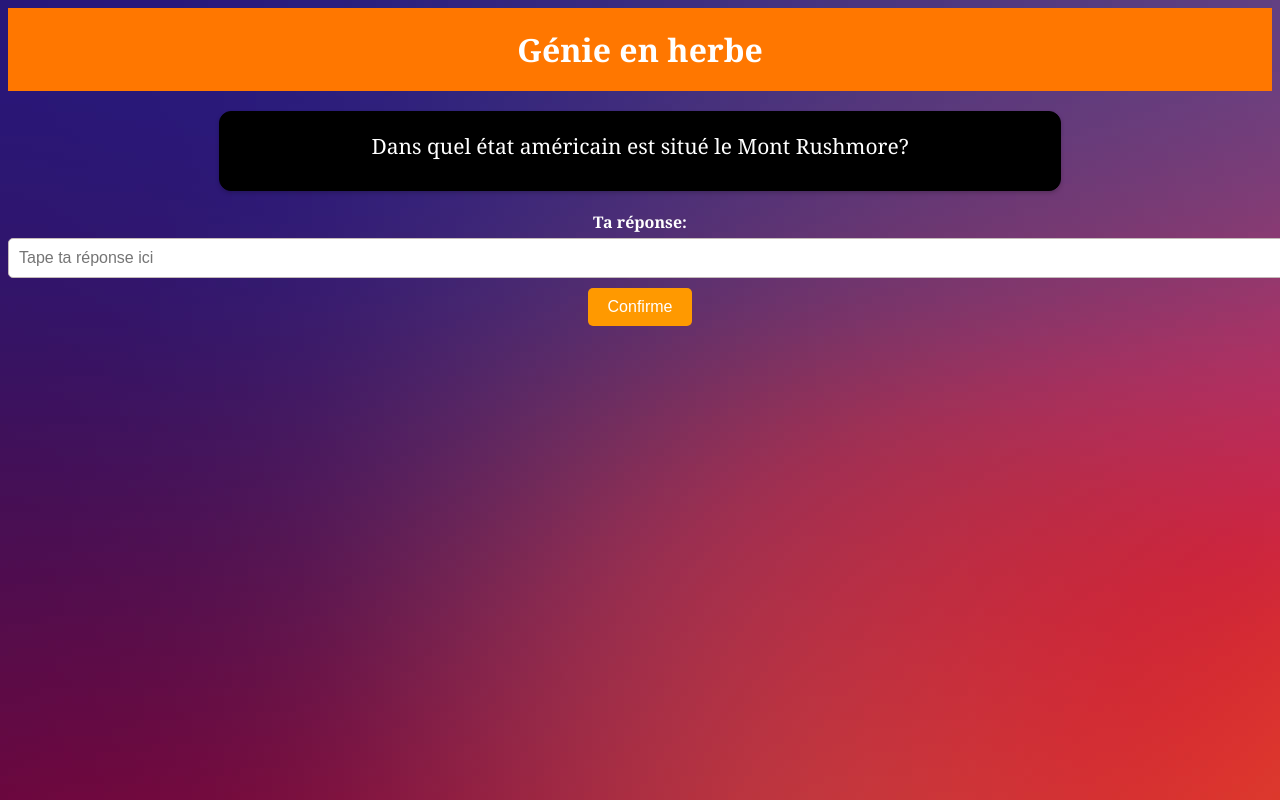
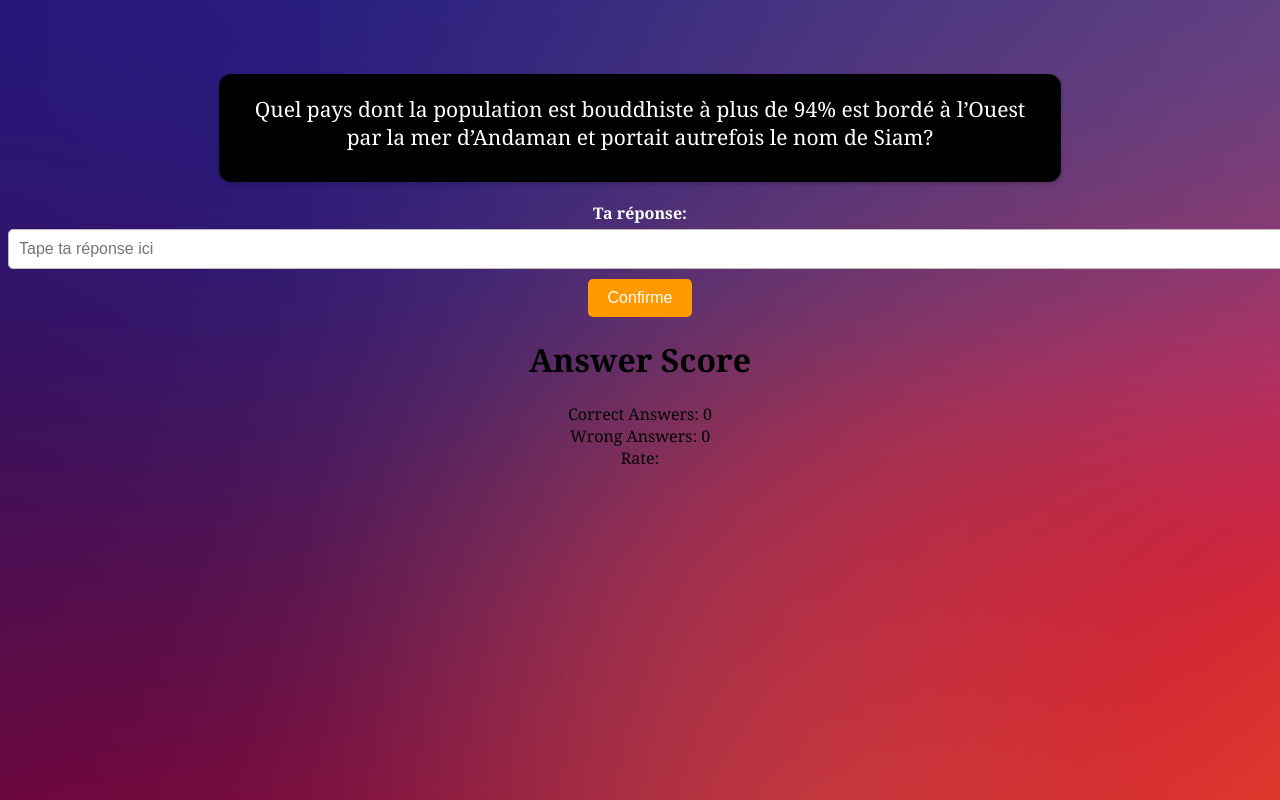
Before and after one commit to phil3838/GEH-training, an Angular app: page / in a window 1280 px wide. Built offline with nearby package versions, Linux system fonts and the light colour scheme.

Commit message:
Score ajouté et rate ajouté

```diff
--- a/src/app/app.component.html
+++ b/src/app/app.component.html
@@ -4,8 +4,7 @@
     <title>Génie en Herbe</title>
 </head>
 <body>
-    <h1>Génie en herbe</h1>
-
+    <br><br><br>
     <div id="question-container">
         <p id="question">{{ questionText }}</p>
     </div>
@@ -23,6 +22,14 @@
         <div *ngIf="!isCorrect" class="feedback wrong-feedback"> {{ previousQuestion }}  <br> Ta réponse: {{ previousUserAnswer }} <br> {{ previousAnswer }}</div>
     </div>
 
+    <div class="score">
+        <h1 id="scoreTitle">Answer Score</h1>
+        <p>Correct Answers: <span id="goodScore"> {{ correctAnswerCtn }}</span></p>
+        <p>Wrong Answers: <span id="wrongScore"> {{ wrongAnswerCtn }}</span></p>
+        <p>Rate: <span id="wrongScore"> {{ rateCorrectAnswer }}</span></p>
+
+
+    </div>
 
 </body>
 </html>
--- a/src/app/app.component.scss
+++ b/src/app/app.component.scss
@@ -1,5 +1,6 @@
 /* Reset some default browser styles */
-body, h1, p {
+body,
+p {
     margin: 0;
     padding: 0;
 }
@@ -10,7 +11,7 @@ body {
     text-align: center;
 }
 
-h1 {
+.mainTitle{
     background-color: #ff7700;
     color: #fff;
     padding: 20px;
@@ -68,15 +69,22 @@ button {
     font-weight: bold;
     margin-top: 20px;
 }
-.correct-feedback{
+
+.correct-feedback {
     background-color: #4CAF50;
     color: white;
 }
-.wrong-feedback{
+
+.wrong-feedback {
     background-color: #f5220e;
     color: white;
 }
+
 /* Add hover effect to button */
 button:hover {
     background-color: #ff8c00;
 }
+
+.scoreTitle {
+    color: #333;
+}
--- a/src/app/app.component.ts
+++ b/src/app/app.component.ts
@@ -18,6 +18,9 @@ export class AppComponent implements OnInit {
   previousAnswer: string | undefined;
   previousUserAnswer: string | undefined;
   isInputDisabled=false;
+  correctAnswerCtn=0;
+  wrongAnswerCtn=0
+  rateCorrectAnswer: string | undefined;
 
   constructor(private quizService: QuizService) { }
 
@@ -31,7 +34,7 @@ export class AppComponent implements OnInit {
       });
 
       // Shuffle the quiz data
-      //this.quizData=this.quizService.shuffleMap(this.quizData);
+      this.quizData=this.quizService.shuffleMap(this.quizData);
 
       // Display the first question
       this.displayQuestion();
@@ -39,15 +42,24 @@ export class AppComponent implements OnInit {
   }
 
   displayQuestion() {
-    if (this.currentIndex < this.quizData.size-1) {
+    if (this.currentIndex < this.quizData.size) {
       this.questionText = Array.from(this.quizData.keys())[this.currentIndex];
       this.userAnswer='';
-      console.log(this.currentIndex)
+      //if an empty line is in the source.csv, it will skip it
+      if (this.questionText.length<5){
+        console.log("yo c'est vide");
+        this.currentIndex++;
+        this.displayQuestion();
+      }
     } else {
       this.userAnswer='';
       this.isInputDisabled=true;
       this.questionText = 'Y reste pu de questions mon fou !';// Quiz is finished
     }
+  }
+  updateRateCorrectAnswer() {
+    let rate=(this.correctAnswerCtn/(this.correctAnswerCtn+this.wrongAnswerCtn))*100;
+    this.rateCorrectAnswer=rate.toFixed(2).toString()+"%";
   }
 
   checkAnswer(userAnswer: string) {
@@ -58,11 +70,15 @@ export class AppComponent implements OnInit {
       this.currentIndex++;
       this.feedback(true, this.questionText, correctAnswer,userAnswer);
       this.displayQuestion();
+      this.correctAnswerCtn++;
+    this.updateRateCorrectAnswer()
       return true;
     } else {
       this.currentIndex++;
       this.feedback(false, this.questionText, correctAnswer,userAnswer);
       this.displayQuestion();
+      this.wrongAnswerCtn++;
+    this.updateRateCorrectAnswer()
       return false;
     }
   }
```
Also changed, not shown: src/assets/source.csv, 1 other file (tests, documents, lock files or other folders).
